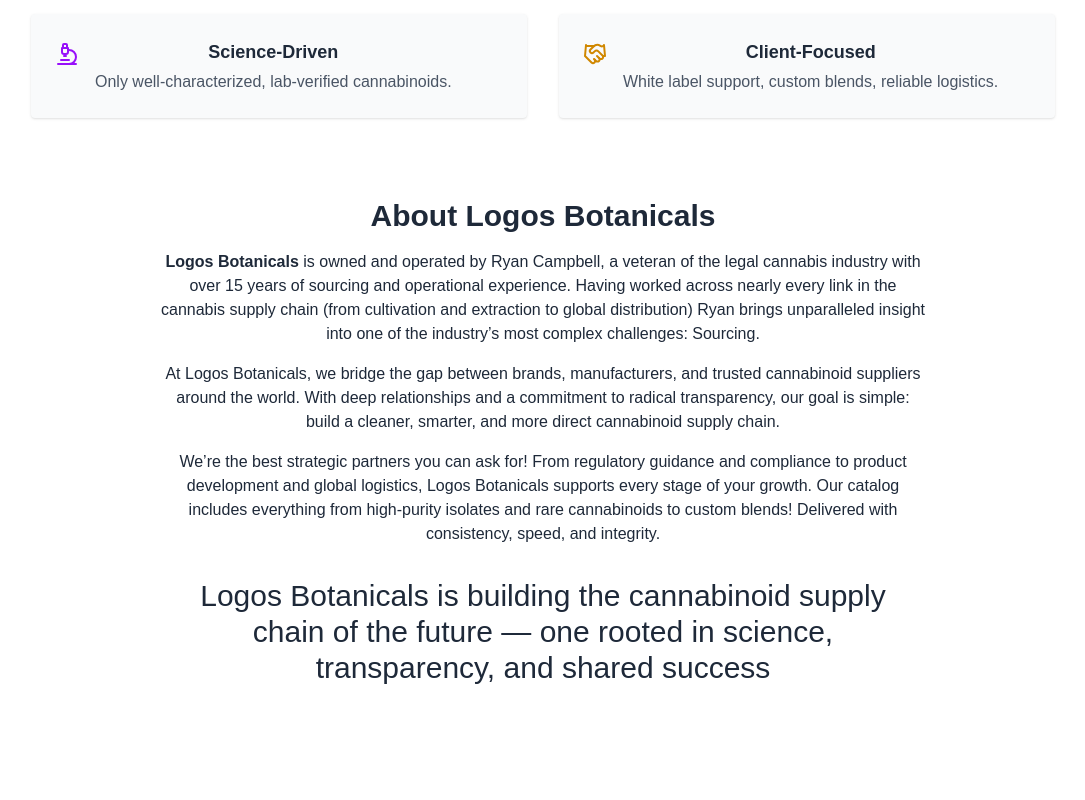
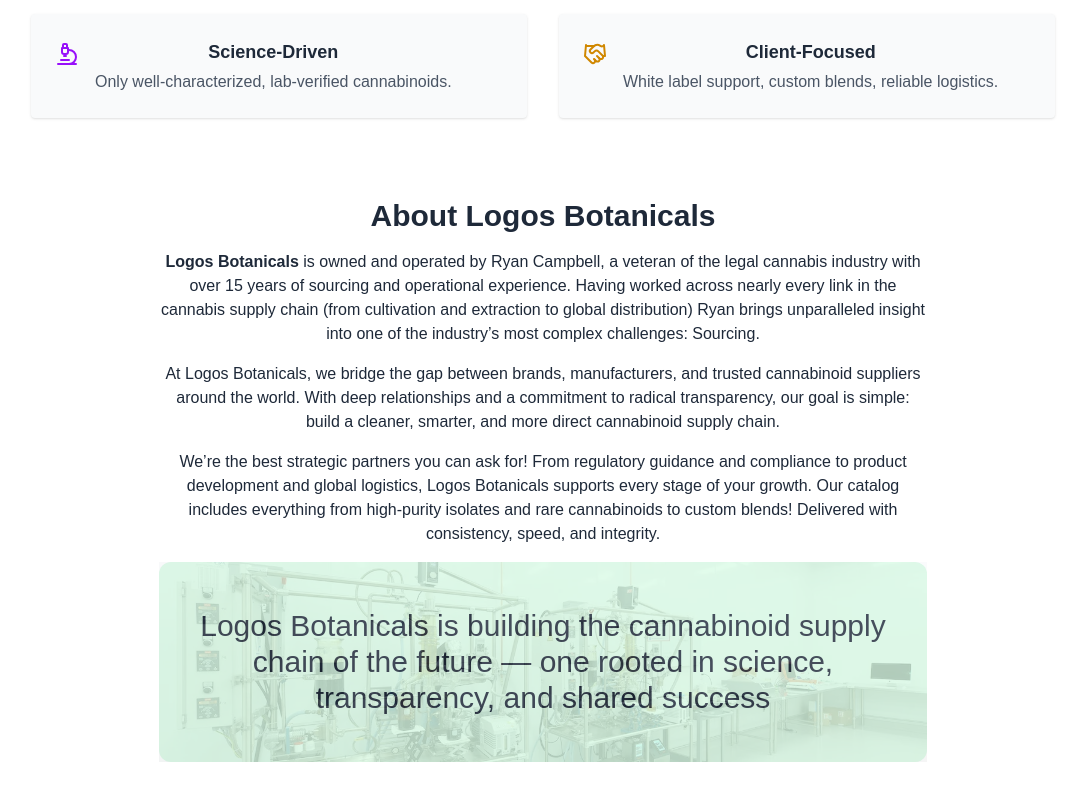
Before and after one commit to invisispider/logos-landing, a Next.js app: page / in a window 1280 px wide. Shown: the part 2590-3390 px from the top of the page, without its empty margins (97-1182 px from the left). Built offline with nearby package versions, Linux system fonts and the light colour scheme.

Commit message:
three image

```diff
--- a/app/page.tsx
+++ b/app/page.tsx
@@ -168,10 +168,22 @@
             growth. Our catalog includes everything from high-purity isolates and rare cannabinoids to
             custom blends! Delivered with consistency, speed, and integrity.
           </p>
-          <h3 className="my-8 text-3xl md:px-8">
-            Logos Botanicals is building the cannabinoid supply chain of the future — one rooted in science,
-            transparency, and shared success
-          </h3>
+          <div className="relative w-full min-h-[200px] rounded-xl flex items-center justify-center bg-green-100">
+            {/* Background Image */}
+            <div className="absolute inset-0 z-0">
+              <Image
+                src="/images/lab.webp"
+                alt="product boxes"
+                fill
+                className="object-cover opacity-20"
+                priority
+              />
+            </div>
+            <h3 className="my-8 text-3xl md:px-8">
+              Logos Botanicals is building the cannabinoid supply chain of the future — one rooted in science,
+              transparency, and shared success
+            </h3>
+          </div>
         </div>
         <svg viewBox="0 0 1440 320" className="w-full h-full">
           <path fill="#f3f4f6" d="M0,256L1440,128L1440,320L0,320Z" />
```
